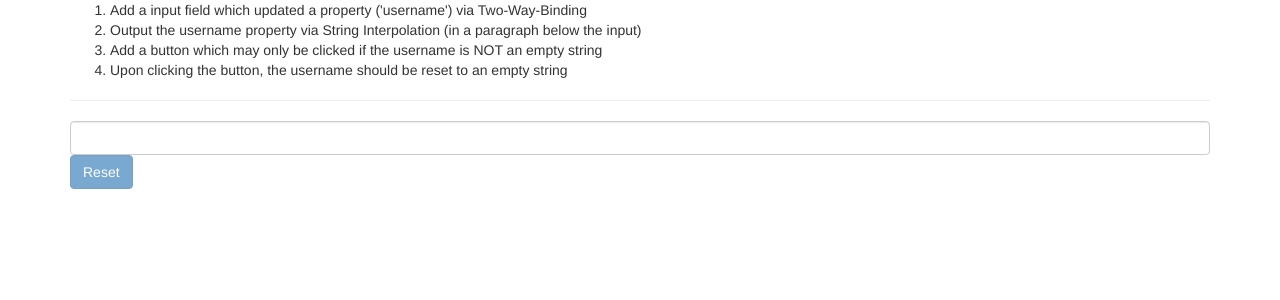
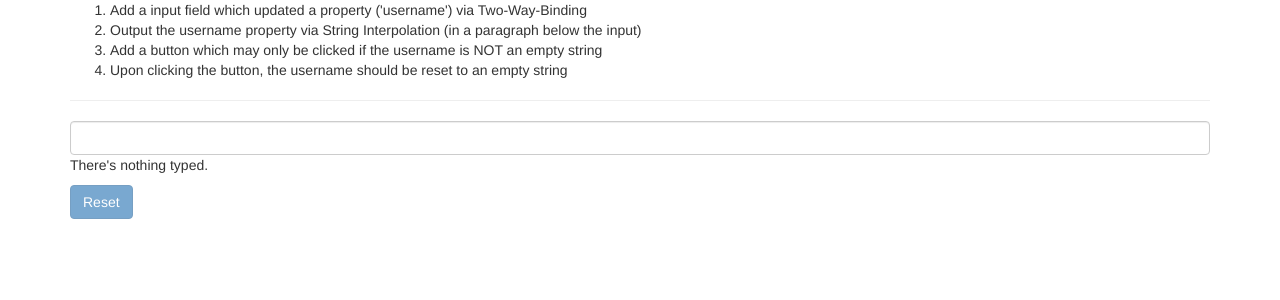
Before and after one commit to artsmandev/hello-world-angular, an Angular app in the folder hello-world/: page / in a window 1280 px wide. Shown: the top 300 px of the page. Built offline with nearby package versions, Linux system fonts and the light colour scheme.

Commit message:
feat: structural directive, ng-template with local reference for ngIf else

```diff
--- a/hello-world/src/app/app.component.html
+++ b/hello-world/src/app/app.component.html
@@ -9,7 +9,10 @@
 			</ol>
 			<hr />
 			<input type="text" class="form-control" [(ngModel)]="username">
-			<p *ngIf="!(username === '')">The username is: {{ username }}</p>
+			<p *ngIf="!(username === ''); else nothingTyped">The username is: {{ username }}</p>
+			<ng-template #nothingTyped>
+				<p>There's nothing typed.</p>
+			</ng-template>
 			<button class="btn btn-primary" [disabled]="username === ''" (click)="username = ''">Reset</button>
 		</div>
 	</div>
```
